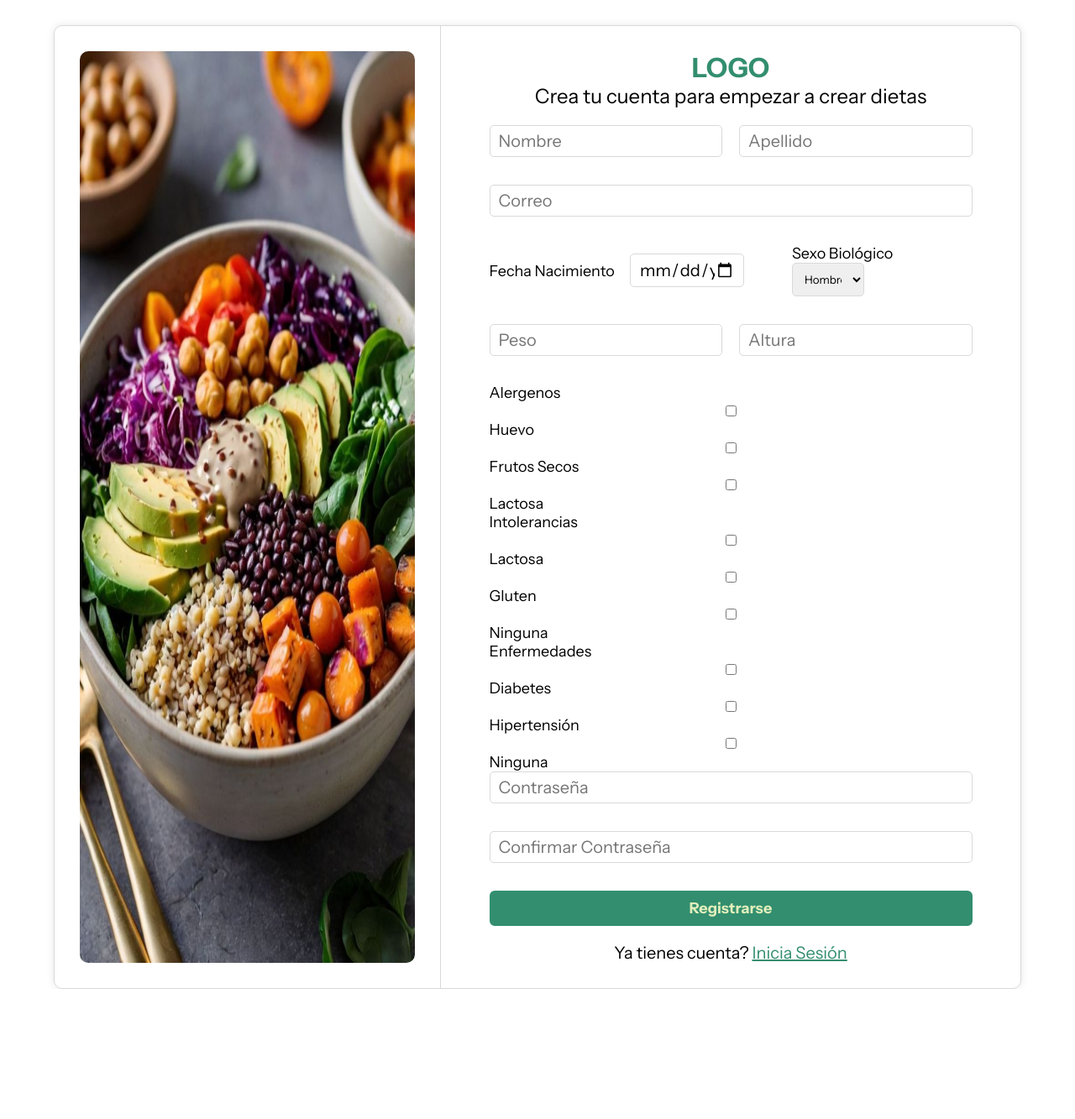
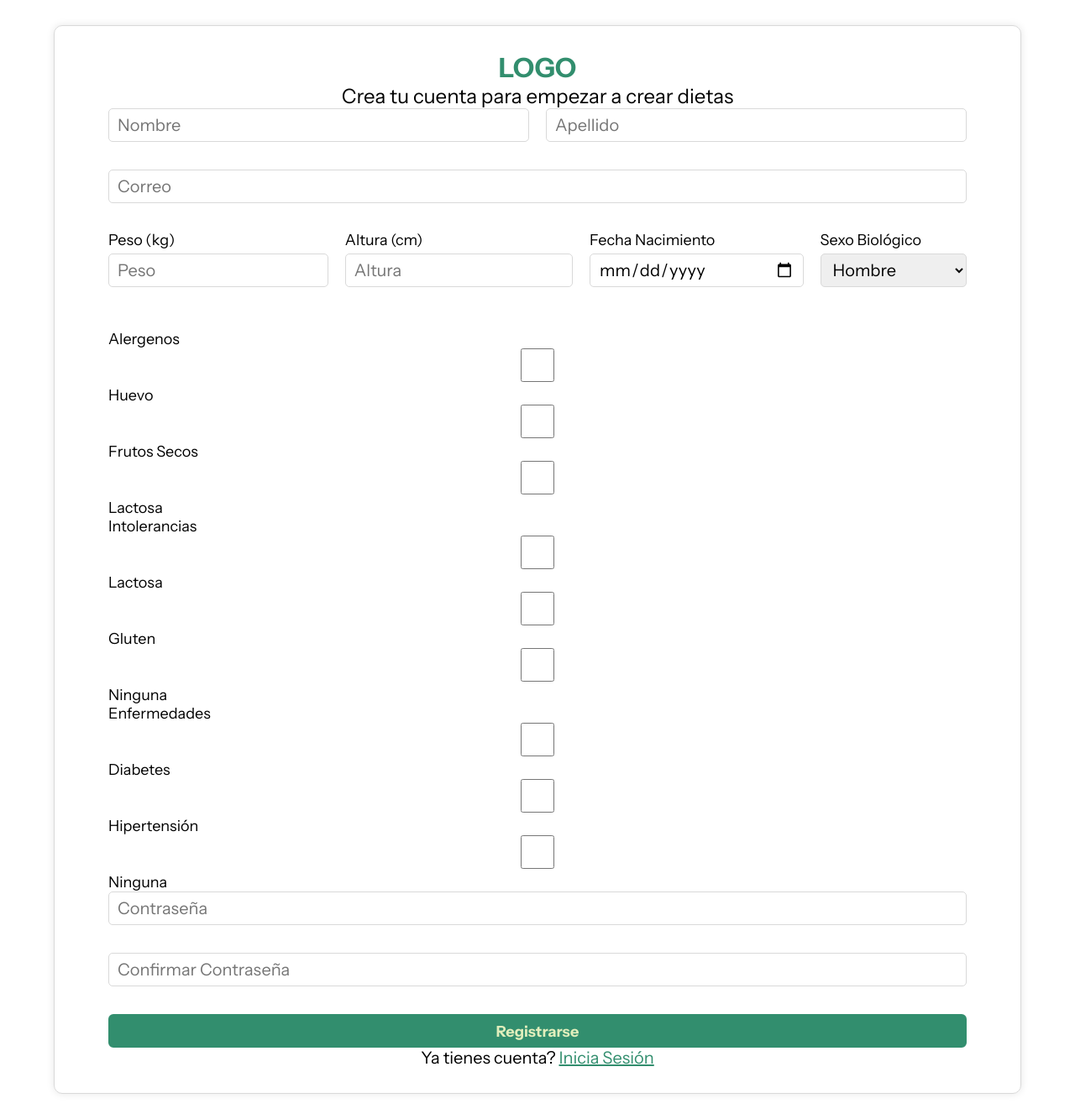
Before and after one commit to alekseisavinok6/dietaApp, a PHP site: page /views/registroCompleto.php in a window 1280 px wide. Shown: the whole page at 84% size. Before the commit the page ends 1178 px from the top, so only its background shows below. Run offline with PHP 8.4, Linux system fonts and the light colour scheme; some libraries are stand-ins or nearby versions.

Commit message:
Incio de arreglo css registro

```diff
--- a/css/styles.css
+++ b/css/styles.css
@@ -62,7 +62,13 @@ i {
 
 /* CONTENEDORES */
 
-.container,
+.container {
+  margin: 30px 5%;
+  padding: 30px 5%;
+  border-radius: 10px 0px 0px 10px;
+  border: 1px solid #d9d9d9;
+  border-radius: 10px;
+}
 .container-c {
   /*Contenedor columnas || Contenedor filas*/
   height: 100vh;
@@ -152,10 +158,53 @@ i {
 }
 
 /*---VISTA LOGIN/REGISTRO---*/
-.inner-container {
-  border: 1px solid #d9d9d9;
-  border-radius: 10px;
+.registro-top,
+.text-md {
+  text-align: center;
 }
+
+.login-form,
+.registro-form {
+  flex-direction: column;
+  /* gap: 20px; */
+}
+
+/* LOGIN */
+
+/* REGISTRO */
+.registro-form {
+  /* padding: 5%; */
+}
+
+.form-name {
+  display: flex;
+  gap: 20px;
+}
+
+.client-data {
+  display: flex;
+  gap: 20px;
+}
+
+.client-data-input input,
+.client-data-input select {
+  margin-top: 5px;
+}
+/* .form-fNacimiento label,
+.form-sexo label {
+  width: 40%;
+} */
+
+/* .form-fNacimiento input,
+.form-sexo select {
+  height: 40px;
+  width: 40%;
+} */
+
+/* .peso,
+.altura {
+  width: 50%;
+} */
 
 /* LOGIN LEFT*/
 .login-left {
@@ -183,27 +232,11 @@ i {
   gap: 20px;
 }
 
-.login-right-top,
-.text-md {
-  text-align: center;
-}
-
 .login-right h3 {
   font-size: 32px;
 }
 
-.login-form {
-  flex-direction: column;
-  /* gap: 20px; */
-}
-
 /* FORMS */
-
-.form-name {
-  display: flex;
-  gap: 20px;
-  align-items: center;
-}
 
 .form-nacimiento-sexo,
 .peso-altura {
@@ -213,43 +246,24 @@ i {
   gap: 20px;
 }
 
-.form-fNacimiento label,
-.form-sexo label {
-  width: 40%;
-}
-
-.form-fNacimiento input,
-.form-sexo select {
-  height: 40px;
-  width: 40%;
-}
-
-.peso,
-.altura {
-  width: 50%;
-}
-
 label {
-  margin-right: 15px;
   font-size: 18px;
 }
 
-select {
+/* select {
   padding: 0 10px;
   border: 1px solid #d9d9d9;
   border-radius: 5px;
-}
+} */
 
-.form-name input {
-  width: 50%;
-}
-
-form input {
+form input,
+select {
   padding: 6px 10px;
   border: 1px solid #d9d9d9;
   border-radius: 5px;
   font-size: 20px;
   width: 100%;
+  height: 40px;
 }
 
 input:focus {
@@ -265,10 +279,6 @@ input:focus::placeholder {
 .invalid:focus {
   outline: 2px solid rgb(229, 27, 27);
   border: none;
-}
-
-.input-div {
-  width: 100%;
 }
 
 .input-error,
@@ -290,6 +300,7 @@ input:focus::placeholder {
 .form-msg i {
   color: black;
 }
+
 /* FOOTER */
 
 footer {
--- a/views/registroCompleto.php
+++ b/views/registroCompleto.php
@@ -14,23 +14,18 @@
 </head>
 
 <body>
-<div class="container">
-    <div class="inner-container flex-c box-s">
-        <div class="login-left">
-            <img src="../imgs/imagenRegistro.jpg" alt="Imagen de fondo" />
-        </div>
-        <div class="login-right flex-c">
-            <div class="login-right-top">
+<div class="container box-s">
+    <div class="registro-top">
         <a href="../index.php"><h2>LOGO</h2></a>
         <p class="text-lg">Crea tu cuenta para empezar a crear dietas</p>
     </div>
-            <form id="registro-form" class="login-form flex-c" action="../controllers/registroController.php" method="POST">
+    <form id="registro-form" class="registro-form flex-c" action="../controllers/registroController.php" method="POST">
         <div class="form-name">
             <input type="text" name="nombre" placeholder="Nombre" />
             <input type="text" name="apellido" placeholder="Apellido" />
         </div>
         <p class="input-nombre-error input-registro-error no-display">El nombre o apellido no es válido</p>
-                <div class="input-div">
+        <div>
             <input type="email" name="email" placeholder="Correo" />
             <p class="input-email-error input-registro-error no-display">El correo no es válido</p>
             <?php
@@ -39,29 +34,29 @@
                 }
             ?>
         </div>
-                <div class="form-nacimiento-sexo">
-                    <div class="form-fNacimiento">
+        <div class="client-data">
+            <div class="client-data-input form-peso">
+                <label for="peso">Peso (kg)</label>
+                <input type="number" name="peso" id="peso" placeholder="Peso" />
+                <p class="input-peso-error input-registro-error no-display">El peso introducido no es válido</p>
+            </div>
+            <div class="client-data-input form-altura">
+                <label for="altura">Altura (cm)</label>
+                <input type="number" name="altura" id="altura" placeholder="Altura" />
+                <p class="input-altura-error input-registro-error no-display">La altura introducida no es válida</p>
+            </div>
+            <div class="client-data-input form-nacimiento">
                 <label for="f_nacimiento">Fecha Nacimiento</label>
                 <input type="date" name="f_nacimiento" id="f_nacimiento" />
                 <p class="input-fNacimiento-error input-registro-error no-display">La fecha introducida no es válida</p>
             </div>
-                    <div class="form-sexo">
+            <div class="client-data-input form-sexo">
                 <label for="Sexo">Sexo Biológico</label>
                 <select name="sexo" id="sexo">
                     <option value="Hombre" selected>Hombre</option>
                     <option value="Mujer">Mujer</option>
                 </select>
                 <p class="input-fNacimiento-error input-registro-error no-display">El sexo seleccionado no es válido</p>
-                    </div>
-                </div>
-                <div class="peso-altura">
-                    <div class="peso">
-                        <input type="number" name="peso" id="peso" placeholder="Peso" />
-                        <p class="input-peso-error input-registro-error no-display">El peso introducido no es válido</p>
-                    </div>
-                    <div class="altura">
-                        <input type="number" name="altura" id="altura" placeholder="Altura" />
-                        <p class="input-altura-error input-registro-error no-display">La altura introducida no es válida</p>
             </div>
         </div>
         <div>
@@ -91,7 +86,6 @@
         <div class="input-div">
             <input id="password" type="password" name="password" placeholder="Contraseña" />
             <p class="input-password-error input-registro-error  no-display">La contraseña debe tener por lo menos 12 carácteres</p>
-
         </div>
         <div class="input-div">
             <input id="password2" type="password" name="password2" placeholder="Confirmar Contraseña" />
@@ -102,8 +96,6 @@
     </form>
     <p class="text-md">Ya tienes cuenta? <a href="login.php" class="link">Inicia Sesión</a></p>
 </div>
-    </div>
-</div>
     <!-- <?php include "../components/footer.html"?> -->
     <script src="../js/loginScript.js"></script>
     <script
```
Lines whose indentation alone changed are shown as unchanged.
